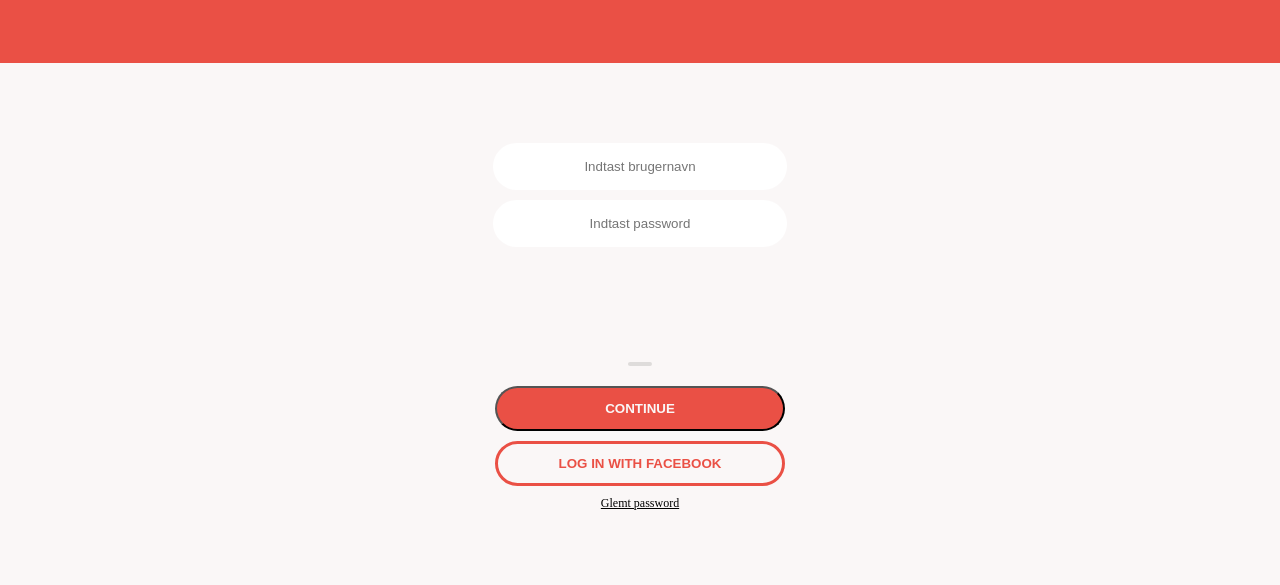
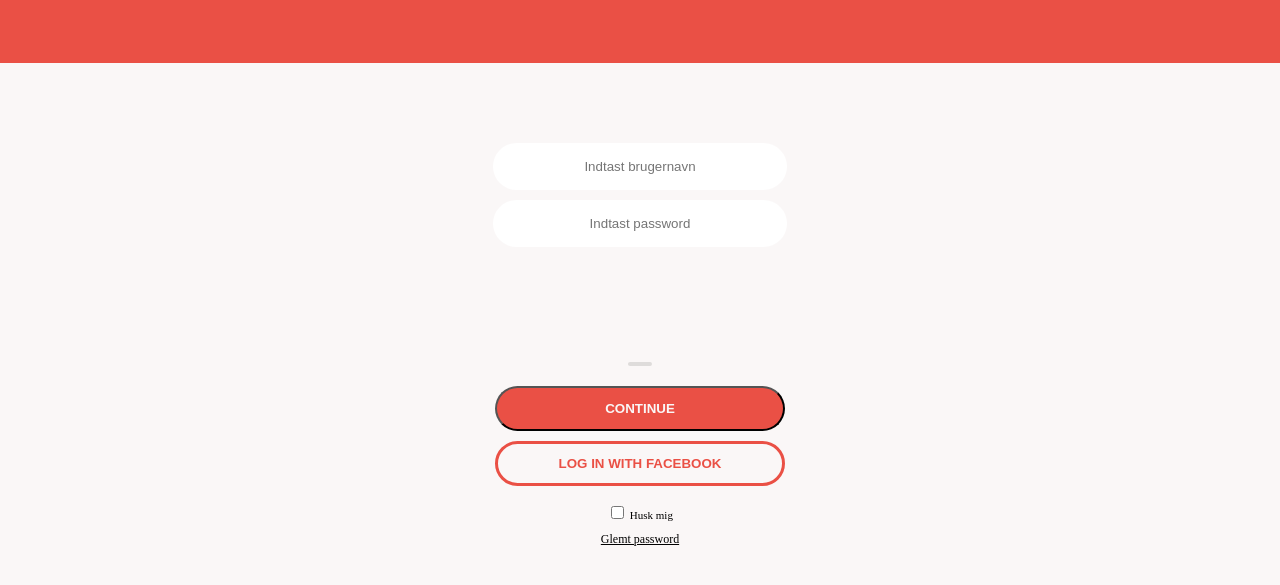
Before and after one commit to rebeccanylin/web-prototype_kea, a plain HTML site: page index.html in a window 1280 px wide. Shown: the part 137-722 px from the top of the page. Drawn offline with Linux system fonts and the light colour scheme.

Commit message:
husk mig knap

```diff
--- a/index.html
+++ b/index.html
@@ -40,9 +40,15 @@
                 <input type="submit" value="LOG IN WITH FACEBOOK" class="facebook">
             </div>
 
+            <div class="huskmig">
+                <input type="checkbox" class="huskmig"> Husk mig
+            </div>
+
             <div class="glemtpassword">
                 <a href="glemtpassword.html" class="glemtpassword">Glemt password</a>
             </div>
+
+
 
         </main>
     </section>
@@ -50,4 +56,6 @@
     <script src="script.js"></script>
 
 
-</body></html>
+</body>
+
+</html>
--- a/style.css
+++ b/style.css
@@ -82,6 +82,10 @@ body {
     margin-top: 10px;
 }
 
+.huskmig {
+    font-size: 11px;
+    margin-top: 10px;
+}
 
 /*FORSIDE*/
 #forside header {
```
